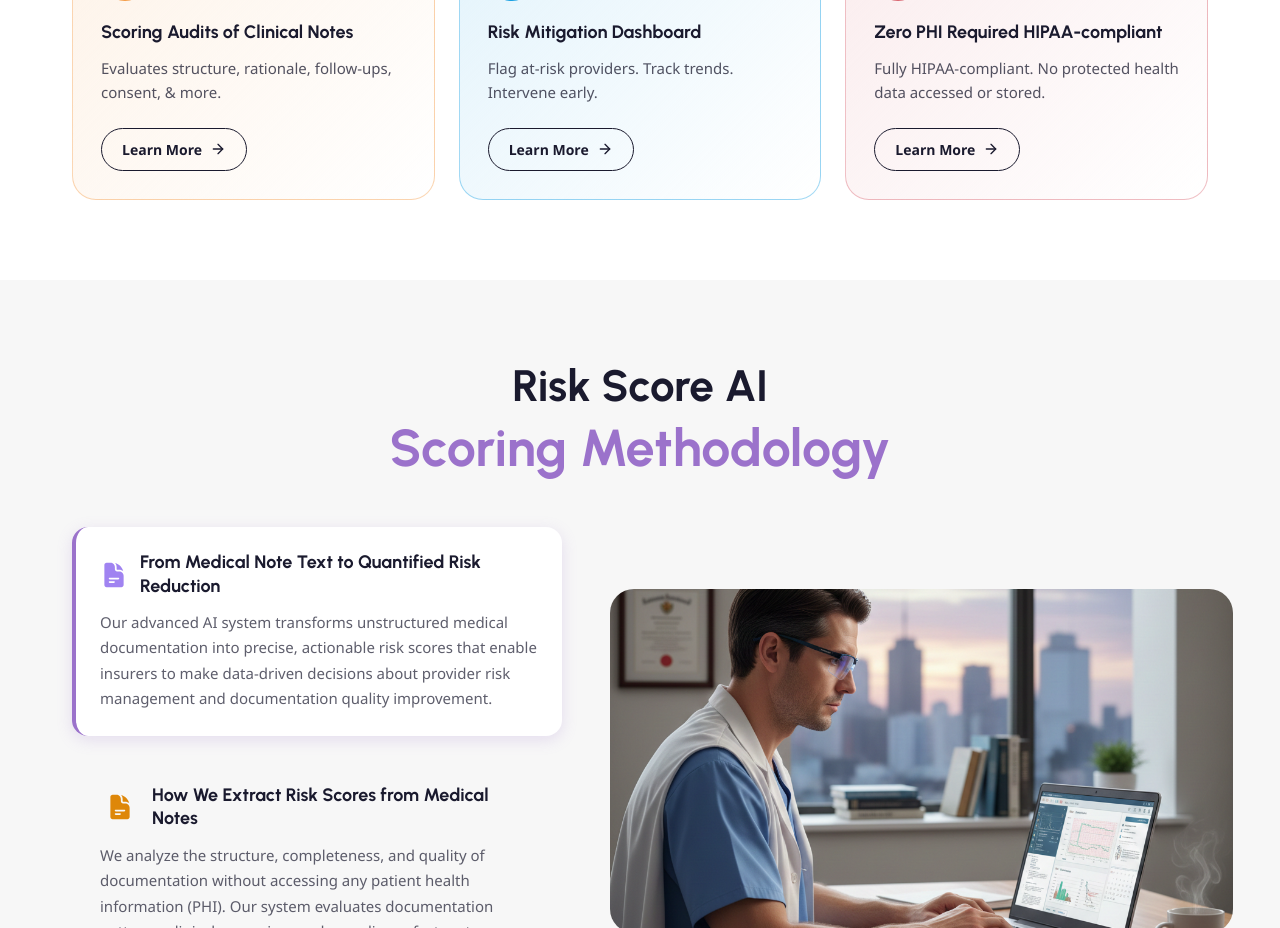
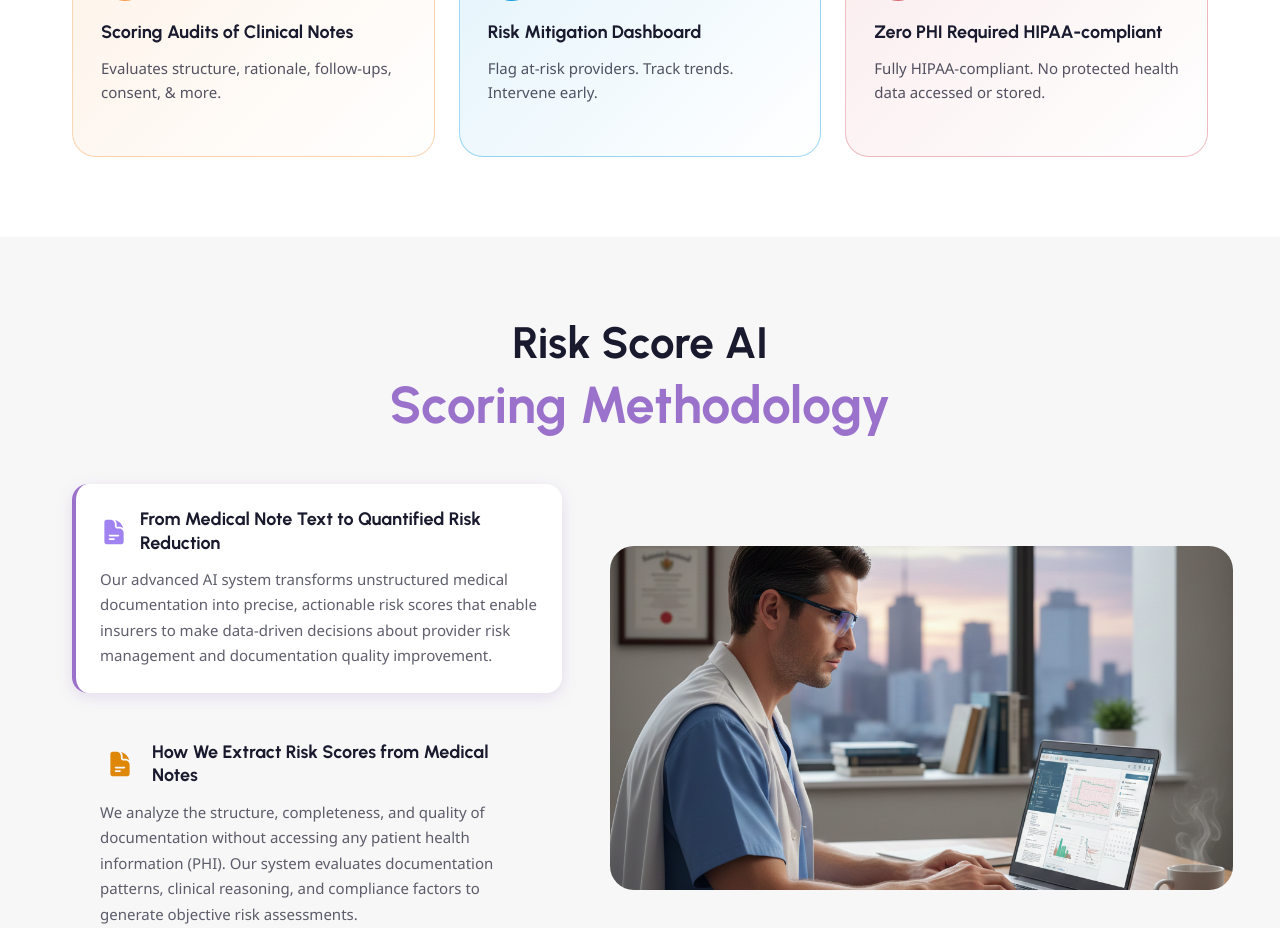
Before and after one commit to codecraftwt/RiskApp, a Next.js app: page / in a window 1280 px wide. Shown: the part 2580-3508 px from the top of the page. Built offline with nearby package versions, Linux system fonts and the light colour scheme.

Commit message:
New Minor Changes Added

```diff
--- a/src/app/page.tsx
+++ b/src/app/page.tsx
@@ -250,7 +250,23 @@ export default function Home() {
             {/* Hero content */}
             <div className="hero-content" style={{ position: "relative", display: "flex", flexDirection: "column", alignItems: "center", textAlign: "center", padding: "80px 60px 0" }}>
               {/* Badge */}
-              <a href="#" className="btn" style={{
+              <a
+                href="#risk-score-ai"
+                className="btn"
+                onClick={(e) => {
+                  e.preventDefault();
+                  const element = document.getElementById("risk-score-ai");
+                  if (element) {
+                    const headerOffset = 0;
+                    const elementPosition = element.getBoundingClientRect().top;
+                    const offsetPosition = elementPosition + window.pageYOffset - headerOffset;
+                    window.scrollTo({
+                      top: offsetPosition,
+                      behavior: "smooth",
+                    });
+                  }
+                }}
+                style={{
                 display: "inline-flex", alignItems: "center", gap: 6,
                 borderRadius: 50,
                 backgroundColor: "rgba(255,255,255,0.22)",
@@ -262,7 +278,8 @@ export default function Home() {
                 textDecoration: "none",
                 marginBottom: 28,
                 border: "1px solid rgba(255,255,255,0.3)",
-              }}>
+              }}
+              >
                 RiskScore AI
                 <ArrowUpRight size={14} />
               </a>
@@ -920,19 +937,6 @@ export default function Home() {
               <p style={{ fontSize: 15, lineHeight: 1.6, color: "rgba(26,26,46,0.75)", margin: "0 0 24px", flex: 1 }}>
                 Evaluates structure, rationale, follow-ups, consent, & more.
               </p>
-              <button className="btn btn-outline" style={{
-                display: "inline-flex",
-                alignItems: "center",
-                gap: 8,
-                padding: "10px 20px",
-                borderRadius: 9999,
-                fontSize: 14,
-                fontWeight: 600,
-                cursor: "pointer",
-              }}>
-                Learn More
-                <ArrowRight size={16} strokeWidth={2} />
-              </button>
             </div>
 
             {/* Card 2 - Blue */}
@@ -963,19 +967,6 @@ export default function Home() {
               <p style={{ fontSize: 15, lineHeight: 1.6, color: "rgba(26,26,46,0.75)", margin: "0 0 24px", flex: 1 }}>
                 Flag at-risk providers. Track trends. Intervene early.
               </p>
-              <button className="btn btn-outline" style={{
-                display: "inline-flex",
-                alignItems: "center",
-                gap: 8,
-                padding: "10px 20px",
-                borderRadius: 9999,
-                fontSize: 14,
-                fontWeight: 600,
-                cursor: "pointer",
-              }}>
-                Learn More
-                <ArrowRight size={16} strokeWidth={2} />
-              </button>
             </div>
 
             {/* Card 3 - Red/Pink */}
@@ -1006,19 +997,6 @@ export default function Home() {
               <p style={{ fontSize: 15, lineHeight: 1.6, color: "rgba(26,26,46,0.75)", margin: "0 0 24px", flex: 1 }}>
                 Fully HIPAA-compliant. No protected health data accessed or stored.
               </p>
-              <button className="btn btn-outline" style={{
-                display: "inline-flex",
-                alignItems: "center",
-                gap: 8,
-                padding: "10px 20px",
-                borderRadius: 9999,
-                fontSize: 14,
-                fontWeight: 600,
-                cursor: "pointer",
-              }}>
-                Learn More
-                <ArrowRight size={16} strokeWidth={2} />
-              </button>
             </div>
           </div>
         </section>
```
